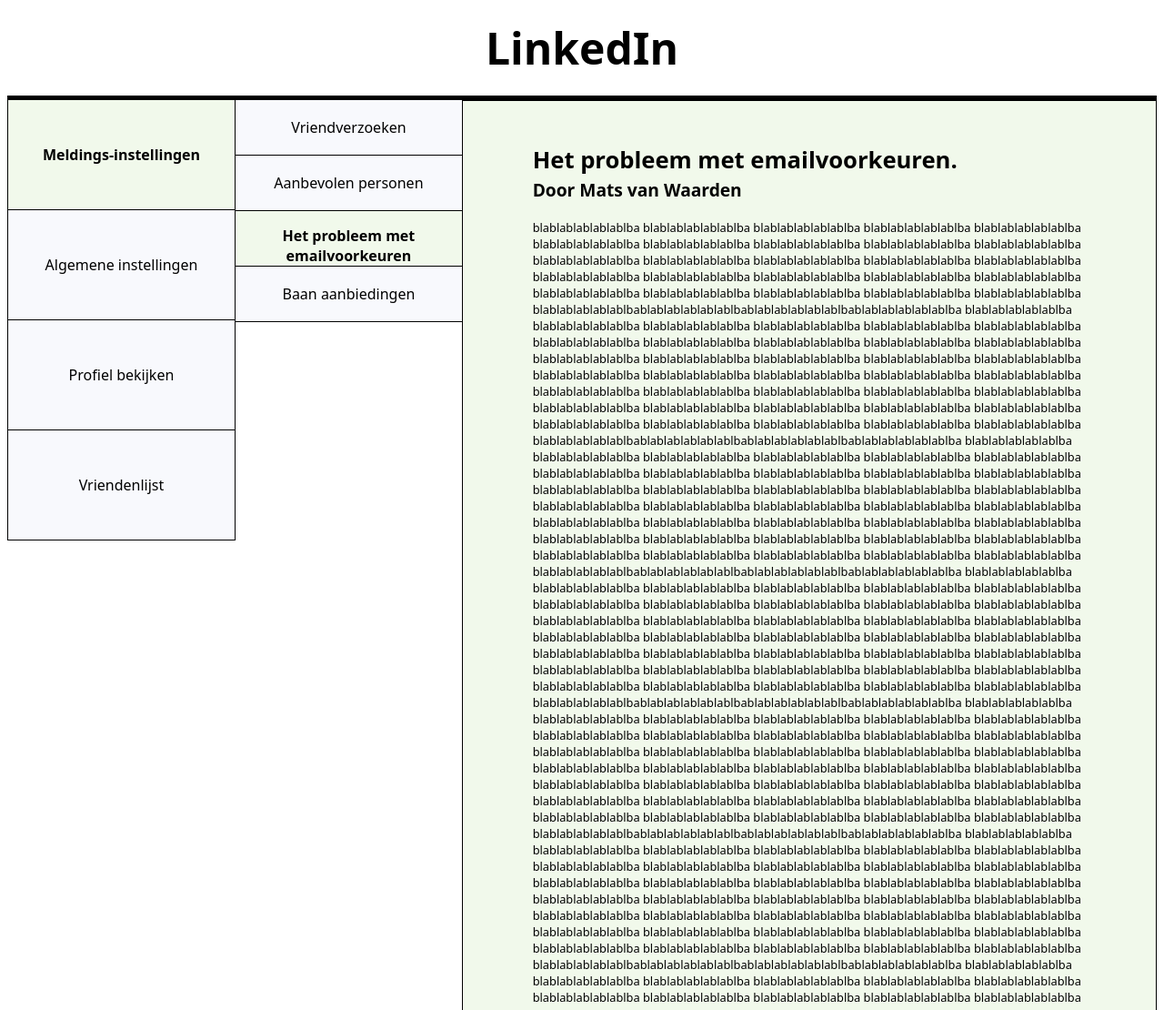
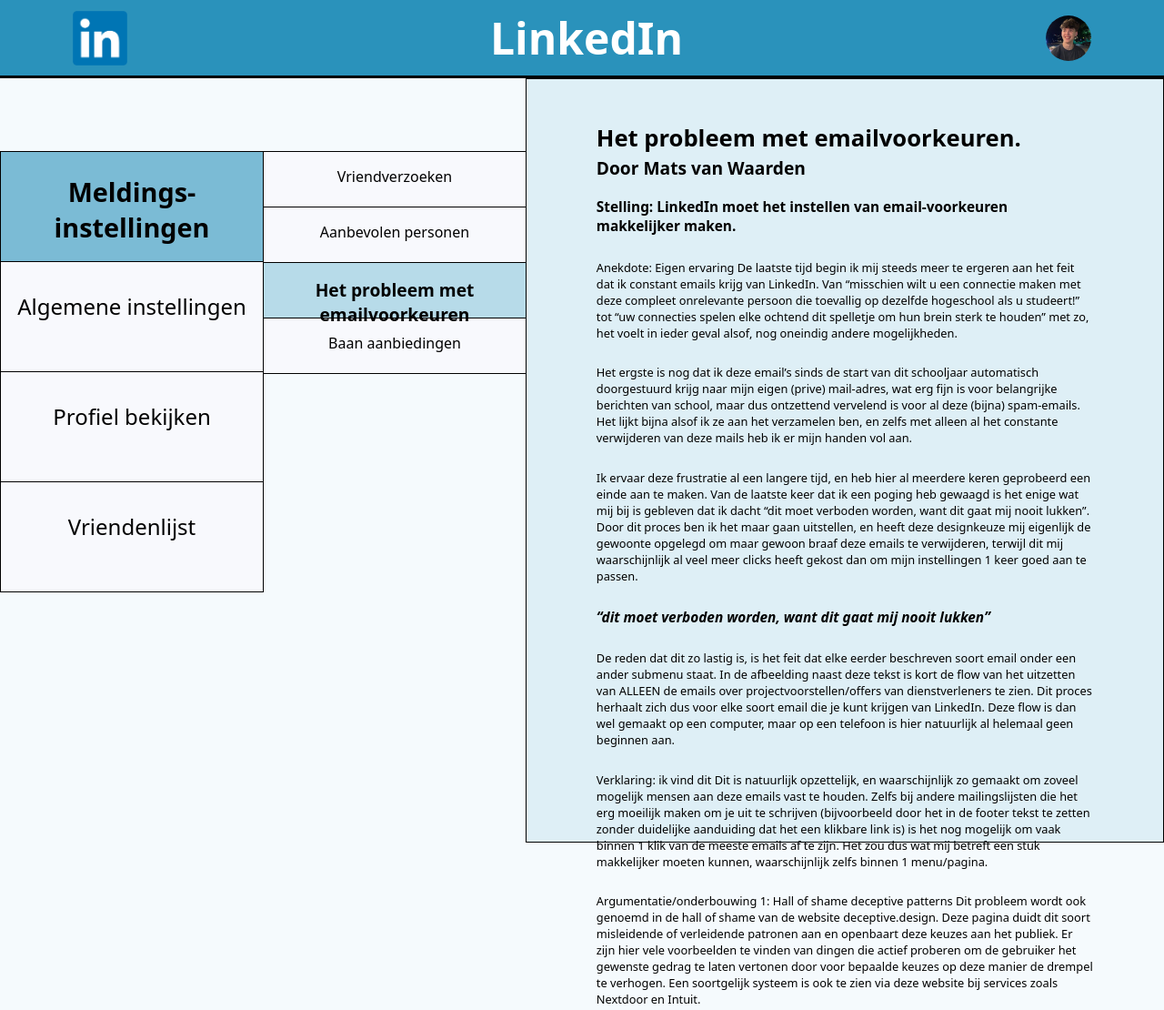
Before and after one commit to diceptt/Opiniestuk, a plain HTML site: page index.html in a window 1280 px wide. Shown: the top 1110 px of the page at 91% size. Drawn offline with Linux system fonts and the light colour scheme.

Commit message:
Grote aanpassingen
bijna daar

```diff
--- a/index.html
+++ b/index.html
@@ -9,7 +9,9 @@
   <body>
     <header>
       <div id="titel-wrapper">
+        <img src="img/LinkedInlogo.png" id="logo"/>
         <h1>LinkedIn</h1>
+        <img src="img/profielfoto.jpeg" id="foto"/>
       </div>
     </header>
     <main>
@@ -46,85 +48,60 @@
           <h2>Het probleem met emailvoorkeuren.</h2>
           <h3>Door Mats van Waarden</h3>
           <p>
-            blablablablablablba blablablablablablba blablablablablablba
-            blablablablablablba blablablablablablba blablablablablablba
-            blablablablablablba blablablablablablba blablablablablablba
-            blablablablablablba blablablablablablba blablablablablablba
-            blablablablablablba blablablablablablba blablablablablablba
-            blablablablablablba blablablablablablba blablablablablablba
-            blablablablablablba blablablablablablba blablablablablablba
-            blablablablablablba blablablablablablba blablablablablablba
-            blablablablablablba
-            blablablablablablbablablablablablablbablablablablablablbablablablablablablba
-            blablablablablablba blablablablablablba blablablablablablba
-            blablablablablablba blablablablablablba blablablablablablba
-            blablablablablablba blablablablablablba blablablablablablba
-            blablablablablablba blablablablablablba blablablablablablba
-            blablablablablablba blablablablablablba blablablablablablba
-            blablablablablablba blablablablablablba blablablablablablba
-            blablablablablablba blablablablablablba blablablablablablba
-            blablablablablablba blablablablablablba blablablablablablba
-            blablablablablablba blablablablablablba blablablablablablba
-            blablablablablablba blablablablablablba blablablablablablba
-            blablablablablablba blablablablablablba blablablablablablba
-            blablablablablablba blablablablablablba blablablablablablba
-            blablablablablablbablablablablablablbablablablablablablbablablablablablablba
-            blablablablablablba blablablablablablba blablablablablablba
-            blablablablablablba blablablablablablba blablablablablablba
-            blablablablablablba blablablablablablba blablablablablablba
-            blablablablablablba blablablablablablba blablablablablablba
-            blablablablablablba blablablablablablba blablablablablablba
-            blablablablablablba blablablablablablba blablablablablablba
-            blablablablablablba blablablablablablba blablablablablablba
-            blablablablablablba blablablablablablba blablablablablablba
-            blablablablablablba blablablablablablba blablablablablablba
-            blablablablablablba blablablablablablba blablablablablablba
-            blablablablablablba blablablablablablba blablablablablablba
-            blablablablablablba blablablablablablba blablablablablablba
-            blablablablablablbablablablablablablbablablablablablablbablablablablablablba
-            blablablablablablba blablablablablablba blablablablablablba
-            blablablablablablba blablablablablablba blablablablablablba
-            blablablablablablba blablablablablablba blablablablablablba
-            blablablablablablba blablablablablablba blablablablablablba
-            blablablablablablba blablablablablablba blablablablablablba
-            blablablablablablba blablablablablablba blablablablablablba
-            blablablablablablba blablablablablablba blablablablablablba
-            blablablablablablba blablablablablablba blablablablablablba
-            blablablablablablba blablablablablablba blablablablablablba
-            blablablablablablba blablablablablablba blablablablablablba
-            blablablablablablba blablablablablablba blablablablablablba
-            blablablablablablba blablablablablablba blablablablablablba
-            blablablablablablbablablablablablablbablablablablablablbablablablablablablba
-            blablablablablablba blablablablablablba blablablablablablba
-            blablablablablablba blablablablablablba blablablablablablba
-            blablablablablablba blablablablablablba blablablablablablba
-            blablablablablablba blablablablablablba blablablablablablba
-            blablablablablablba blablablablablablba blablablablablablba
-            blablablablablablba blablablablablablba blablablablablablba
-            blablablablablablba blablablablablablba blablablablablablba
-            blablablablablablba blablablablablablba blablablablablablba
-            blablablablablablba blablablablablablba blablablablablablba
-            blablablablablablba blablablablablablba blablablablablablba
-            blablablablablablba blablablablablablba blablablablablablba
-            blablablablablablba blablablablablablba blablablablablablba
-            blablablablablablbablablablablablablbablablablablablablbablablablablablablba
-            blablablablablablba blablablablablablba blablablablablablba
-            blablablablablablba blablablablablablba blablablablablablba
-            blablablablablablba blablablablablablba blablablablablablba
-            blablablablablablba blablablablablablba blablablablablablba
-            blablablablablablba blablablablablablba blablablablablablba
-            blablablablablablba blablablablablablba blablablablablablba
-            blablablablablablba blablablablablablba blablablablablablba
-            blablablablablablba blablablablablablba blablablablablablba
-            blablablablablablba blablablablablablba blablablablablablba
-            blablablablablablba blablablablablablba blablablablablablba
-            blablablablablablba blablablablablablba blablablablablablba
-            blablablablablablba blablablablablablba blablablablablablba
-            blablablablablablbablablablablablablbablablablablablablbablablablablablablba
-            blablablablablablba blablablablablablba blablablablablablba
-            blablablablablablba blablablablablablba blablablablablablba
-            blablablablablablba blablablablablablba blablablablablablba
-            blablablablablablba blablablablablablba
+            <strong>Stelling: LinkedIn moet het instellen van email-voorkeuren makkelijker maken.</strong></p>
+
+          <p>Anekdote: Eigen ervaring
+          De laatste tijd begin ik mij steeds meer te ergeren aan het feit dat ik constant emails krijg van LinkedIn.
+          Van “misschien wilt u een connectie maken met deze compleet onrelevante persoon die toevallig op dezelfde hogeschool
+          als u studeert!” tot “uw connecties spelen elke ochtend dit spelletje om hun brein sterk te houden” met zo,
+          het voelt in ieder geval alsof, nog oneindig andere mogelijkheden.</p>
+
+          <p>Het ergste is nog dat ik deze email’s sinds de start van dit schooljaar automatisch doorgestuurd krijg naar
+          mijn eigen (prive) mail-adres, wat erg fijn is voor belangrijke berichten van school, maar dus ontzettend
+          vervelend is voor al deze (bijna) spam-emails. Het lijkt bijna alsof ik ze aan het verzamelen ben, en zelfs
+          met alleen al het constante verwijderen van deze mails heb ik er mijn handen vol aan.</p>
+
+          <p>Ik ervaar deze frustratie al een langere tijd, en heb hier al meerdere keren geprobeerd een einde aan te maken.
+          Van de laatste keer dat ik een poging heb gewaagd is het enige wat mij bij is gebleven dat ik dacht
+          “dit moet verboden worden, want dit gaat mij nooit lukken”. Door dit proces ben ik het maar gaan uitstellen,
+          en heeft deze designkeuze mij eigenlijk de gewoonte opgelegd om maar gewoon braaf deze emails te verwijderen,
+          terwijl dit mij waarschijnlijk al veel meer clicks heeft gekost dan om mijn instellingen 1 keer goed aan te passen.</p>
+
+          <p><em><strong>“dit moet verboden worden, want dit gaat mij nooit lukken”</strong></em></p>
+
+          <p>De reden dat dit zo lastig is, is het feit dat elke eerder beschreven soort email onder een ander submenu staat.
+          In de afbeelding naast deze tekst is kort de flow van het uitzetten van ALLEEN de emails over
+          projectvoorstellen/offers van dienstverleners te zien. Dit proces herhaalt zich dus voor elke soort email die
+          je kunt krijgen van LinkedIn. Deze flow is dan wel gemaakt op een computer, maar op een telefoon is hier
+          natuurlijk al helemaal geen beginnen aan.</p>
+
+          <p>Verklaring: ik vind dit
+          Dit is natuurlijk opzettelijk, en waarschijnlijk zo gemaakt om zoveel mogelijk mensen aan deze emails vast te houden.
+          Zelfs bij andere mailingslijsten die het erg moeilijk maken om je uit te schrijven
+          (bijvoorbeeld door het in de footer tekst te zetten zonder duidelijke aanduiding dat het een klikbare link is)
+          is het nog mogelijk om vaak binnen 1 klik van de meeste emails af te zijn.
+          Het zou dus wat mij betreft een stuk makkelijker moeten kunnen, waarschijnlijk zelfs binnen 1 menu/pagina.</p>
+
+          <p>Argumentatie/onderbouwing 1: Hall of shame deceptive patterns
+          Dit probleem wordt ook genoemd in de hall of shame van de website deceptive.design.
+          Deze pagina duidt dit soort misleidende of verleidende patronen aan en openbaart deze keuzes aan het publiek.
+          Er zijn hier vele voorbeelden te vinden van dingen die actief proberen om de gebruiker het gewenste
+          gedrag te laten vertonen door voor bepaalde keuzes op deze manier de drempel te verhogen.
+          Een soortgelijk systeem is ook te zien via deze website bij services zoals Nextdoor en Intuit.</p>
+
+          <p>Argumentatie/onderbouwing 2: Ontkrachten tegenargument
+          Een tegenargument kan zijn: “Maar het is toch fijn dat je zo precies je notificaties kan filteren?
+          Zo krijg je alleen precies wat je wilt zien.” En in eerste opzicht ben ik het hier mee eens.
+          Natuurlijk zou een generale aan/uit knop hiervoor niet werken.
+          Zelfs ik wil toch sommige dingen wel als melding (en soms zelfs als email) ontvangen.
+          Het punt is alleen dat dit op een efficiëntere manier kan.
+          Denk hierbij bijvoorbeeld aan 1 pagina met een paar simpele categorieën met een checkbox ernaast.
+          In een oogopslag is het voor de gebruiker duidelijk wat er wel en niet wordt verzonden en wat ze misschien missen.</p>
+
+          <p>Conclusie (samengevat argumentatie + wat mijn punt is):
+          Kort gezegd vind ik dus dat het belangrijk is om de gebruiker controle te geven over wat ze wel
+          of niet willen ontvangen, maar dat dit wel op een toegankelijke en overzichtelijke manier moet plaatsvinden.
+          Het moet dus geen doolhof van menu’s en knoppen worden onder het mom van “customizability”.</p>
           </p>
         </div>
       </div>
--- a/style.css
+++ b/style.css
@@ -1,14 +1,44 @@
 body {
   font-family: system-ui, -apple-system, BlinkMacSystemFont, "Segoe UI", Roboto,
     Oxygen, Ubuntu, Cantarell, "Open Sans", "Helvetica Neue", sans-serif;
+  padding: 0;
+  margin: 0;
+  background-color: #46a5dc0D;
+}
+
+strong {
+  font-size: 1.2em;
+}
+
+p {
+  margin-bottom: 2em;
 }
 #titel-wrapper {
-  text-align: center;
+  margin: 0;
+  background-color: #2a92bb;
+  height: 10vh;
+  display: flex;
+  flex-direction: row;
+  align-items: center;
+  justify-content: space-between;
+  padding: 0.1em 5em;
+}
+
+#logo {
+  width: 60px;
+  height: 60px;
+}
+
+#foto {
+  width: 50px;
+  height: 50px;
+  border-radius: 50%;
 }
 
 h1 {
+  color: white;
   font-size: 3em;
-  margin: 20px auto;
+  margin: 0;
 }
 
 h2 {
@@ -25,48 +55,51 @@
 }
 
 .main-container {
-  height: fit-content;
+  height: 105vh;
   display: flex;
   direction: row;
-  border-top: solid 5px black;
+  border-top: solid 3px black;
 }
 
 #main-menu {
   direction: column;
   width: 22.5vw;
   height: fit-content;
+  margin-top: 5em;
+  border-top: solid 1px black;
   border-left: solid 1px black;
   border-right: solid 1px black;
 }
 
 #main-geselecteerd {
-  background-color: #7bc9431b;
+  background-color: #2a92bb99;
+
 }
 
 #sub-geselecteerd {
-  background-color: #7bc9431b;
+  background-color: #2a92bb4D;
 }
 
 #sub-menu {
   direction: column;
   width: 22.5vw;
   height: fit-content;
+  margin-top: 5em;
+  border-top: solid 1px black;
 }
 
-/* #sub-menu :first-child {
-  margin-top: 5em;
-} */
-
 #opiniestuk {
-  background-color: #7bc9431b;
+  flex: 1;
+  background-color: #2a92bb1C;
   font-size: 0.8em;
   direction: column;
   width: 55vw;
   border: solid 1px black;
-  padding: 2em 6em;
+  padding: 2em 6em 18em 6em;
 }
 
 .menu-card {
+  font-size: 1.5em;
   height: 15vh;
   border-bottom: solid 1px black;
   background-color: rgb(248, 249, 253);
```
Also changed, not shown: img/LinkedInlogo.png (added), img/profielfoto.jpeg (added).
